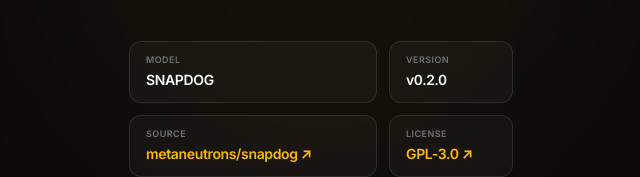
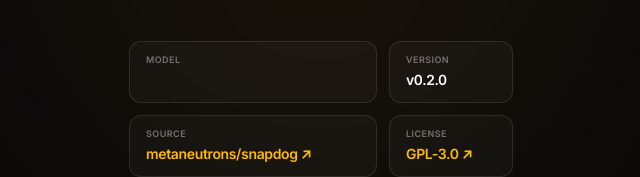
Before and after one commit to SnapDogRocks/snapdog-web, a Next.js app: page / in a window 1280 px wide. Shown: the part 484-661 px from the top of the page, without its empty margins (319-959 px from the left). Built offline with nearby package versions, Linux system fonts and the light colour scheme; no server answers.

Commit message:
Remove redundant SNAPDOG text below logo

```diff
--- a/src/app/page.tsx
+++ b/src/app/page.tsx
@@ -54,7 +54,6 @@ export default async function Home() {
         <div className="grid grid-cols-[2fr_1fr] gap-3 w-full max-w-sm font-mono text-left text-xs mt-4">
           <div className="flex flex-col py-3 px-4 rounded-xl bg-white/[0.03] border border-white/10">
             <span className="text-[9px] uppercase font-semibold text-neutral-500 tracking-wider">Model</span>
-            <span className="font-semibold text-white mt-1 tracking-tight text-sm">SNAPDOG</span>
           </div>
           <div className="flex flex-col py-3 px-4 rounded-xl bg-white/[0.03] border border-white/10">
             <span className="text-[9px] uppercase font-semibold text-neutral-500 tracking-wider">Version</span>
```
